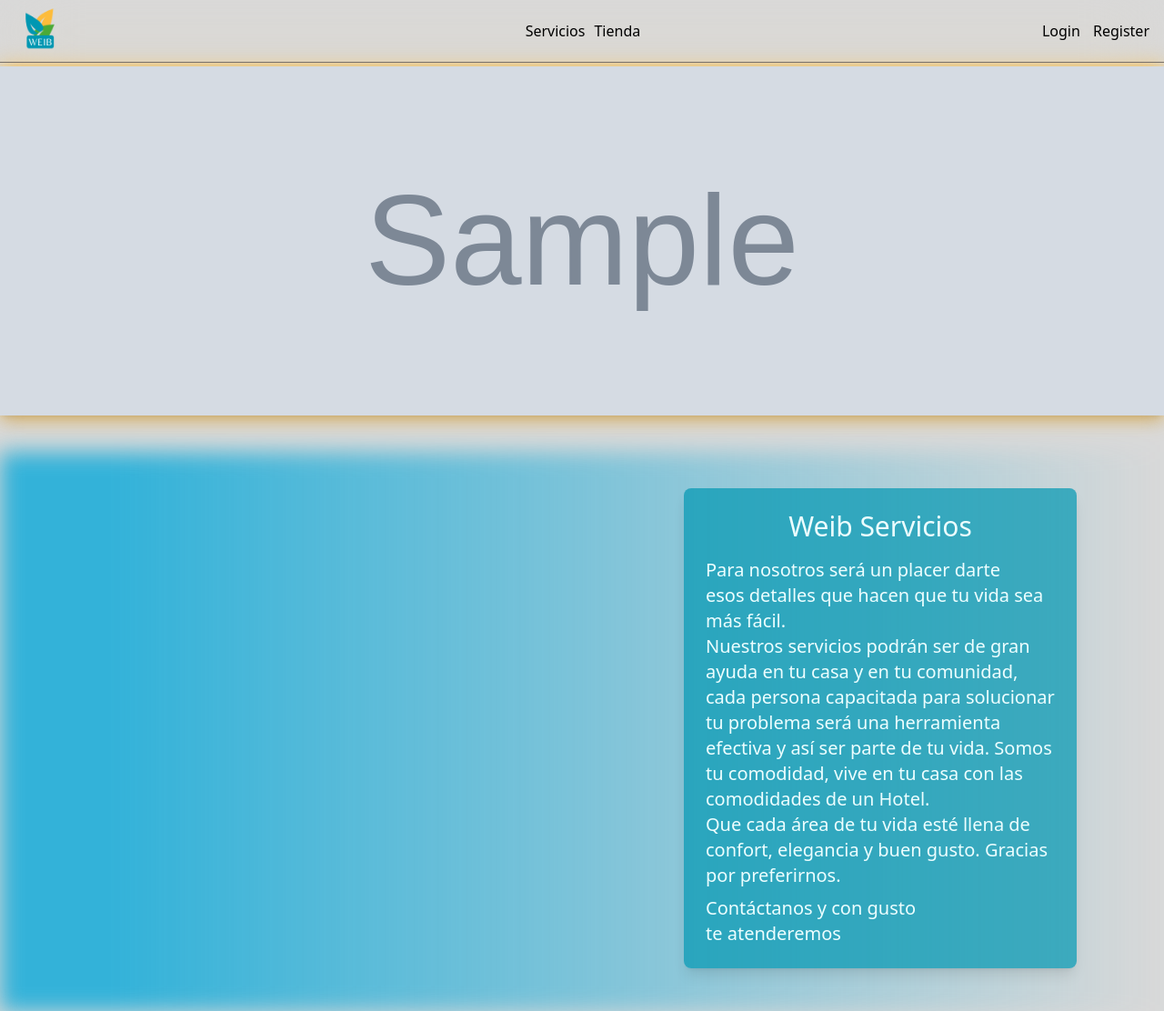
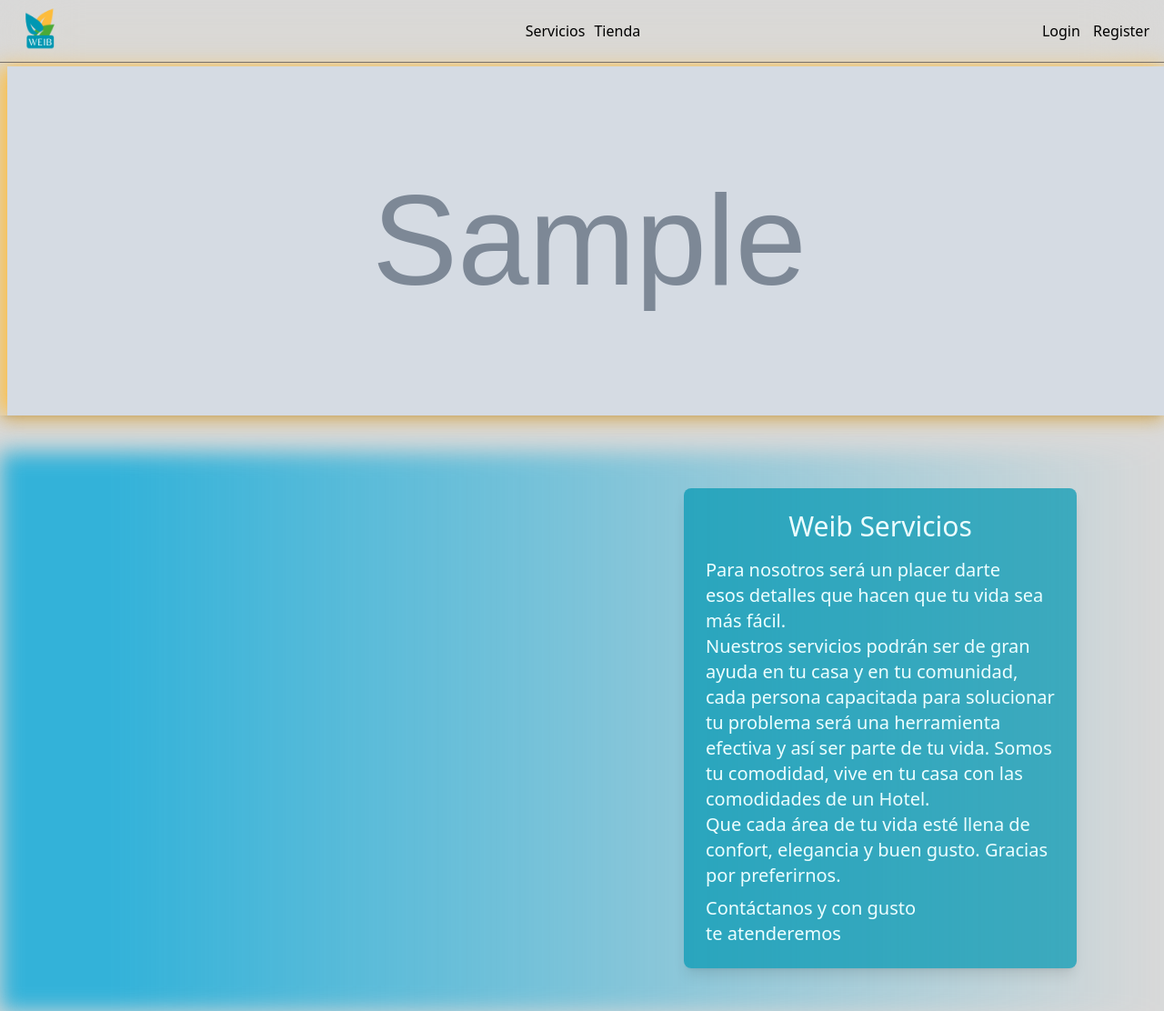
Before and after one commit to djvp3030/weib, a Django app: template main/templates/main.html in a window 1280 px wide. Shown: the top 1112 px of the page at 91% size. Run offline with Django 5.2, Linux system fonts and the light colour scheme; the template is opened without the code that fills it: most values are stand-ins (such as "Sample title", 1, 10 or a date in 2020); grey boxes marked "Sample" are stand-in pictures; some libraries are stand-ins or nearby versions.

Commit message:
addin images on carrusel

```diff
--- a/main/templates/main.html
+++ b/main/templates/main.html
@@ -27,7 +27,7 @@
             {% for img in imgs_c %}
             <img
               src="{% static 'carrusel/'|add:img %}"
-              class="w-full flex-shrink-0 object-center"
+              class="w-full flex-shrink-0 object-center mx-2"
               alt="Imagen {{ forloop.counter }}"
             />
             {% endfor %}
```
